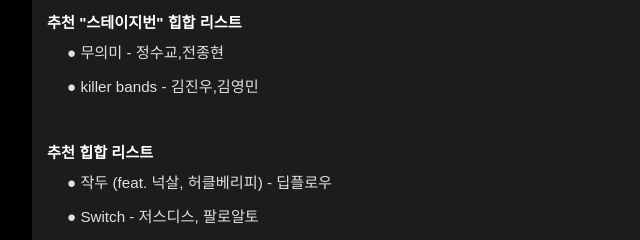
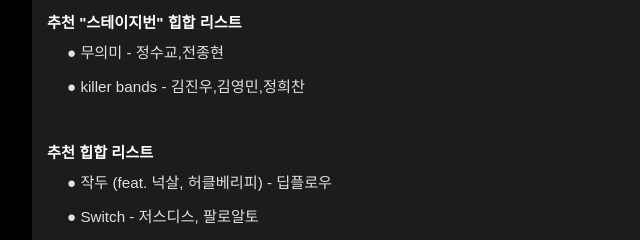
Before and after one commit to hansong1234/SBTI-html-code, a plain HTML site: page mbti_group/ESTJ.html in a window 1280 px wide. Shown: the part 589-829 px from the top of the page, 0-640 px from the left. Drawn offline with Linux system fonts and the light colour scheme.

Commit message:
Revise ESTJ hip-hop preferences and modal functionality
Updated the content and structure of the ESTJ HTML page, including changes to the recommended hip-hop list.

```diff
--- a/mbti_group/ESTJ.html
+++ b/mbti_group/ESTJ.html
@@ -159,7 +159,7 @@
     <h4>추천 "스테이지번" 힙합 리스트</h4>
     <ul>
       <li>● 무의미 - 정수교,전종현</li>
-      <li>● killer bands - 김진우,김영민</li>
+      <li>● killer bands - 김진우,김영민,정희찬</li>
     </ul>
         <h4>추천 힙합 리스트</h4>
     <ul>
```
